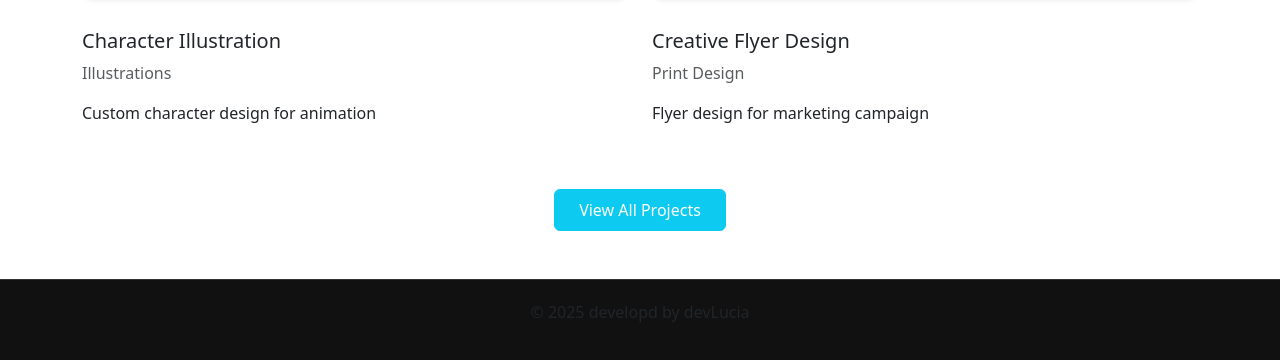
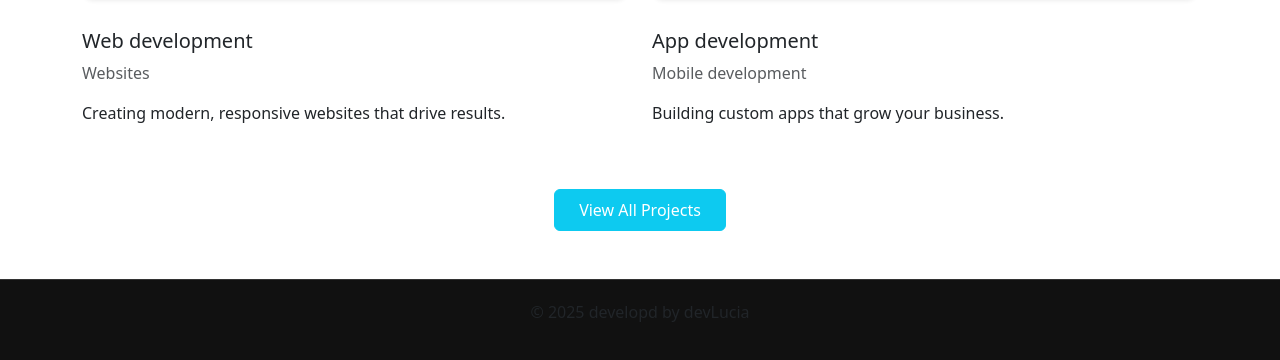
Before and after one commit to Lucie-kuria/portfolio, a PHP site: page /portfolio.php in a window 1280 px wide. Shown: the part 947-1307 px from the top of the page. Run offline with PHP 8.4, Linux system fonts and the light colour scheme.

Commit message:
added portifolio page

```diff
--- a/includes/header.php
+++ b/includes/header.php
@@ -15,7 +15,7 @@
     </div>
   <nav>
     <ul>
-      <li><a href="index.php">Home</a></li>
+      <li><a href="home.php">Home</a></li>
       <li><a href="about.php">About</a></li>
       <li><a href="portfolio.php">Portfolio</a></li>
       <li><a href="services.php">Services</a></li>
--- a/includes/navbar.php
+++ b/includes/navbar.php
@@ -66,7 +66,7 @@
     </div>
     <nav>
       <ul>
-        <li><a href="index.php" class="active">Home</a></li>
+        <li><a href="home.php" class="active">Home</a></li>
         <li><a href="about.php">About</a></li>
         <li><a href="portfolio.php">Portfolio</a></li>
         <li><a href="services.php">Services</a></li>
--- a/portfolio.php
+++ b/portfolio.php
@@ -4,31 +4,31 @@
 // Portfolio items (later you can fetch these from DB)
 $portfolioItems = [
     [
-        "title" => "Modern Tech Brand",
-        "category" => "Branding",
-        "description" => "Complete brand identity for a tech startup",
-        "image" => "images/branding1.jpg",
+        "title" => "Software Consultation",
+        "category" => "Consultation",
+        "description" => "Expert advice to optimize your software solutions.",
+        "image" => "assets/images/sof_consultation.png",
         "link"  => "#"
     ],
     [
         "title" => "E-commerce App Design",
         "category" => "UI/UX",
         "description" => "Mobile app interface for shopping platform",
-        "image" => "images/uiux1.jpg",
+        "image" => "assets/images/uxui.png",
         "link"  => "#"
     ],
     [
-        "title" => "Character Illustration",
-        "category" => "Illustrations",
-        "description" => "Custom character design for animation",
-        "image" => "images/illustration1.jpg",
+        "title" => "Web development",
+        "category" => "Websites",
+        "description" => "Creating modern, responsive websites that drive results.",
+        "image" => "assets/images/web_dev.png",
         "link"  => "#"
     ],
     [
-        "title" => "Creative Flyer Design",
-        "category" => "Print Design",
-        "description" => "Flyer design for marketing campaign",
-        "image" => "images/print1.jpg",
+        "title" => "App development",
+        "category" => "Mobile development",
+        "description" => "Building custom apps that grow your business.",
+        "image" => "assets/images/mob_dev.png",
         "link"  => "#"
     ]
 ];
@@ -79,7 +79,7 @@ $portfolioItems = [
 
     <!-- View All Projects Button -->
     <div class="text-center mt-4">
-        <a href="portfolio.php" class="btn btn-info text-white px-4 py-2">View All Projects</a>
+        <a href="project.php" class="btn btn-info text-white px-4 py-2">View All Projects</a>
     </div>
 </div>
 
--- a/services.php
+++ b/services.php
@@ -7,7 +7,7 @@ $services = [
         "title" => "Brand Identity",
         "description" => "Complete brand identity solutions including logo design, color palettes, and brand guidelines.",
         "features" => ["Logo Design", "Brand Guidelines", "Color Schemes", "Typography"],
-        "price" => "KES 65,000",
+        "price" => "KES 45,000",
         "icon" => "fas fa-palette", // Font Awesome icon
         "link" => "service-details.php?service=brand-identity"
     ],
```
Also changed, not shown: about.php (+4 -4 lines), home.php (added, +35 -0 lines), index.php (+23 -30 lines), testimonials.php (+5 -5 lines), assets/images/maintainance.png (added), assets/images/mob_dev.png (added), assets/images/sof_consultation.png (added), assets/images/ui/ux.png (added), projects.php (added), 2 other files.
